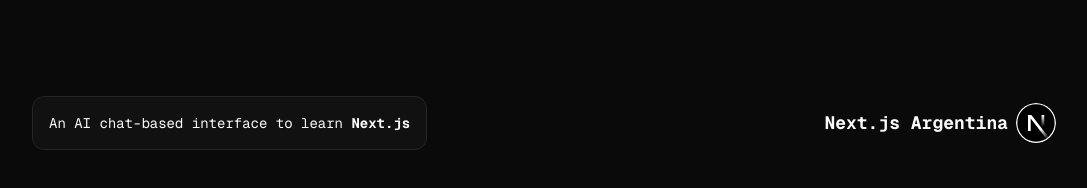
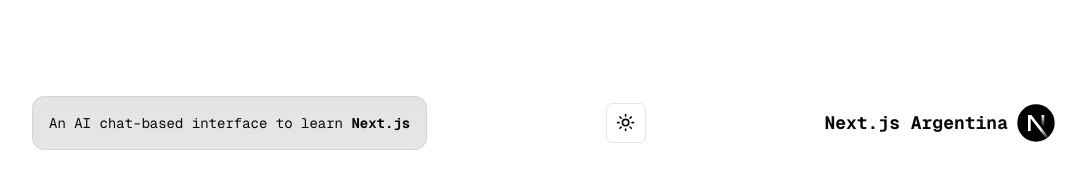
Before and after one commit to nextjsargentina/next.js-chat, a Next.js app: page / in a window 1280 px wide. Shown: the top 188 px of the page, without its empty margins (96-1183 px from the left). Built offline with nearby package versions, Linux system fonts and the light colour scheme; no server answers.

Commit message:
Update styles in header.tsx and remove mode toggle component

```diff
--- a/app/components/header.tsx
+++ b/app/components/header.tsx
@@ -1,4 +1,5 @@
 import Image from "next/image";
+import { ModeToggle } from "./mode-toggle";
 
 export default function Header() {
   return (
@@ -14,10 +15,11 @@
           <code className="font-mono font-bold">Next.js</code>
         </a>
       </p>
+      <ModeToggle />
       <div className="fixed bottom-8 left-0 flex h-32 w-full items-end justify-center bg-gradient-to-t from-white via-white dark:from-black dark:via-black lg:static lg:h-auto lg:w-auto lg:bg-none">
         <a
           href="https://github.com/nextjsargentina/"
-          className="flex items-center justify-center font-nunito text-lg font-bold gap-2"
+          className="flex items-center justify-center font-mono text-lg font-bold gap-2"
           target="_blank"
           rel="noopener noreferrer"
         >
--- a/app/layout.tsx
+++ b/app/layout.tsx
@@ -8,8 +8,7 @@
 
 export const metadata: Metadata = {
   title: "Next.js Chat",
-  description:
-    "NextJS-Chat offers beginners a chat-based interface to learn Next.js and best coding practices through an AI expert.",
+  description: "An AI chat-based interface to learn Next.js",
 };
 
 export default function RootLayout({
@@ -21,7 +20,7 @@
     <html lang="en">
       <body
         className={cn(
-          "min-h-screen bg-background font-sans antialiased dark",
+          "min-h-screen bg-background font-sans antialiased",
           GeistSans.variable,
           GeistMono.variable,
         )}
```
Also changed, not shown: app/components/mode-toggle.tsx (renamed from app/components/mode toggle.tsx).
